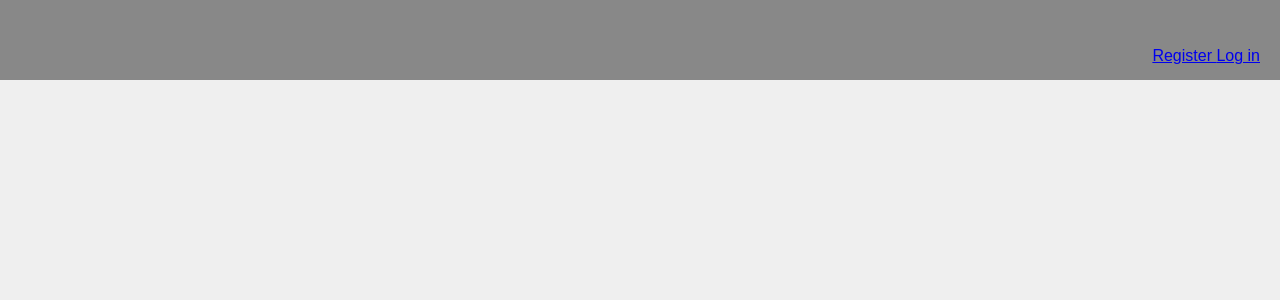
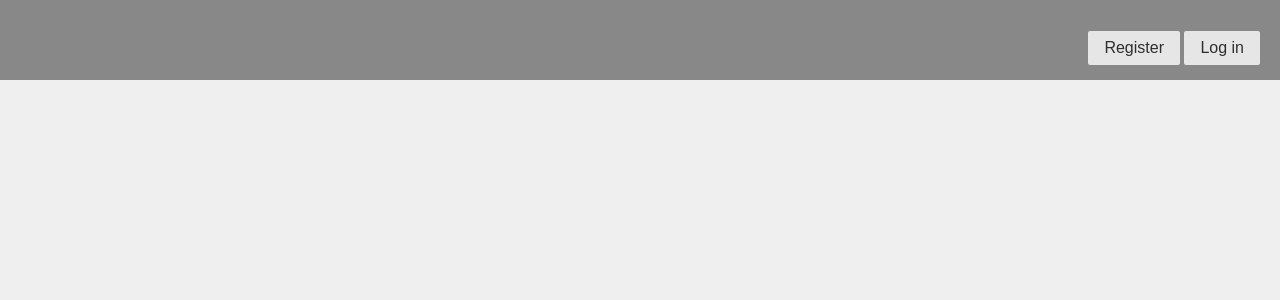
Before and after one commit to sigvef/ideavote.co, a Django app: template ideax/templates/base.html in a window 1280 px wide. Shown: the top 300 px of the page. Run offline with Django 3.2, Linux system fonts and the light colour scheme; the template is opened without the code that fills it, so the values that code supplies are empty.

Commit message:
Tweak menu styles

```diff
--- a/ideax/templates/base.html
+++ b/ideax/templates/base.html
@@ -42,14 +42,14 @@
             <a class="username">
                 {{ request.user }}
             </a>
-            <a href="/accounts/logout/?next=/">
+            <a href="/accounts/logout/?next=/" class="pure-button">
               Log out
             </a>
         {% else %}
-            <a href="/accounts/register/">
+            <a href="/accounts/register/" class="pure-button">
               Register
             </a>
-            <a href="/accounts/login/">
+            <a href="/accounts/login/" class="pure-button">
               Log in
             </a>
         {% endif %}
```
